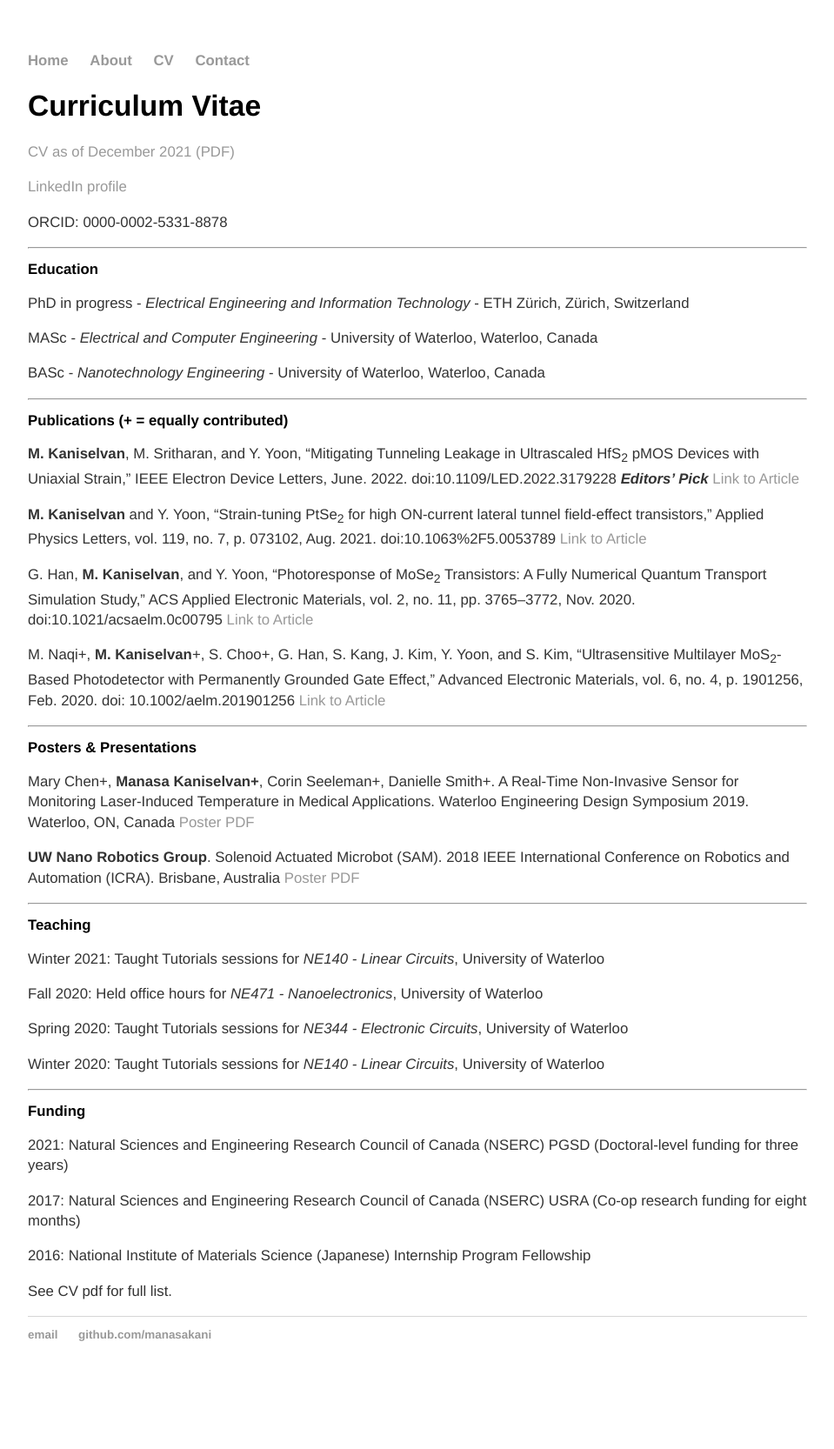
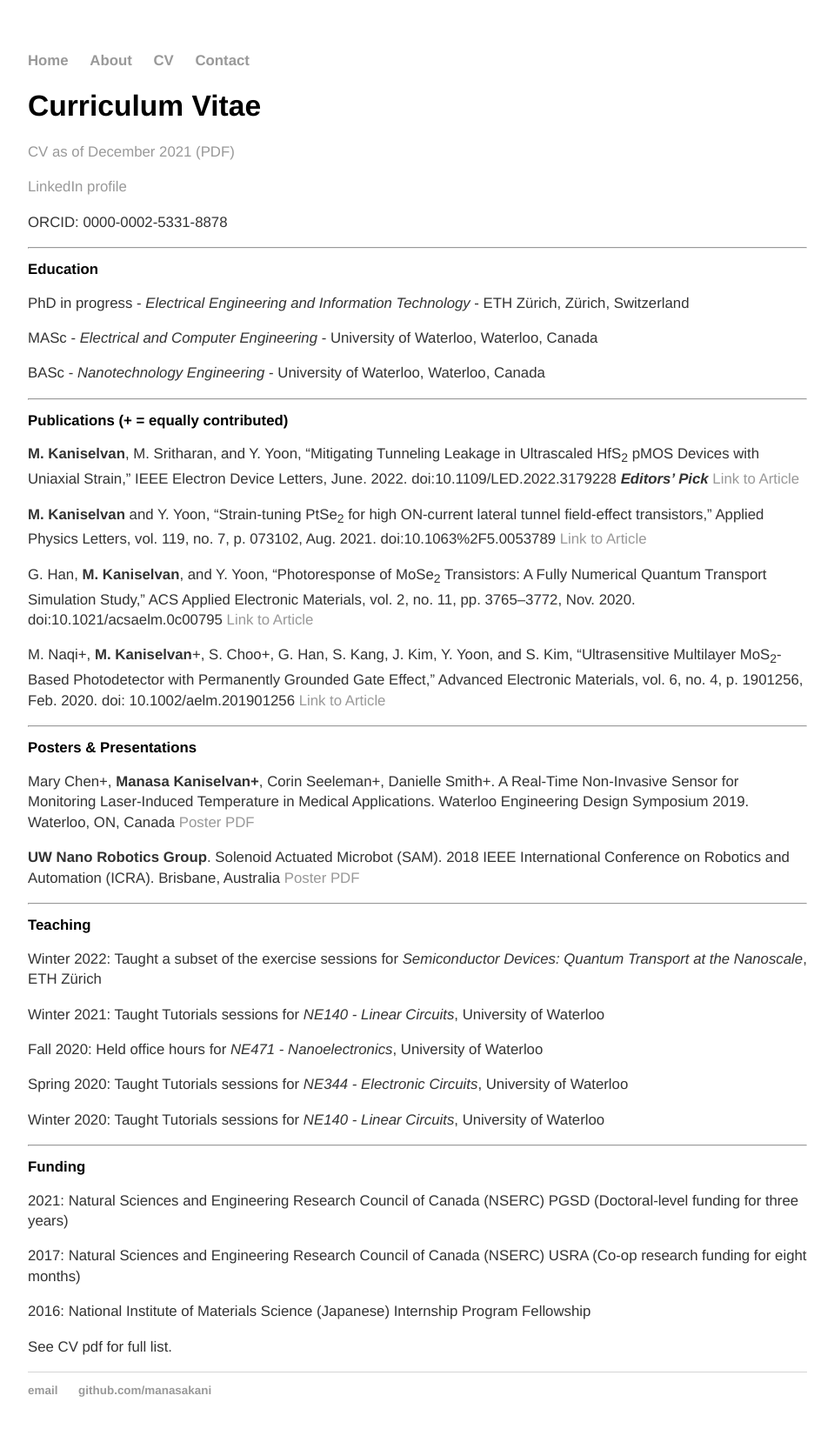
Before and after one commit to manasakani/manaskani.github.io, a Jekyll site: the page built from cv/index.md, in a window 1280 px wide. Shown: the whole page at 87% size, without its empty margins (160-1119 px from the left). Built offline with Jekyll 4.4.1, drawn with Linux system fonts in a browser that asks for light colours; before the commit the page ends 1602 px from its top, so only the background shows below that.

Commit message:
Update index.md

```diff
--- a/cv/index.md
+++ b/cv/index.md
@@ -55,6 +55,8 @@ Mary Chen+, **Manasa Kaniselvan+**, Corin Seeleman+, Danielle Smith+. A Real-Tim
 
 ## Teaching
 
+Winter 2022: Taught a subset of the exercise sessions for *Semiconductor Devices: Quantum Transport at the Nanoscale*, ETH Zürich
+
 Winter 2021: Taught Tutorials sessions for *NE140 - Linear Circuits*, University of Waterloo
 
 Fall 2020: Held office hours for *NE471 - Nanoelectronics*, University of Waterloo
```
